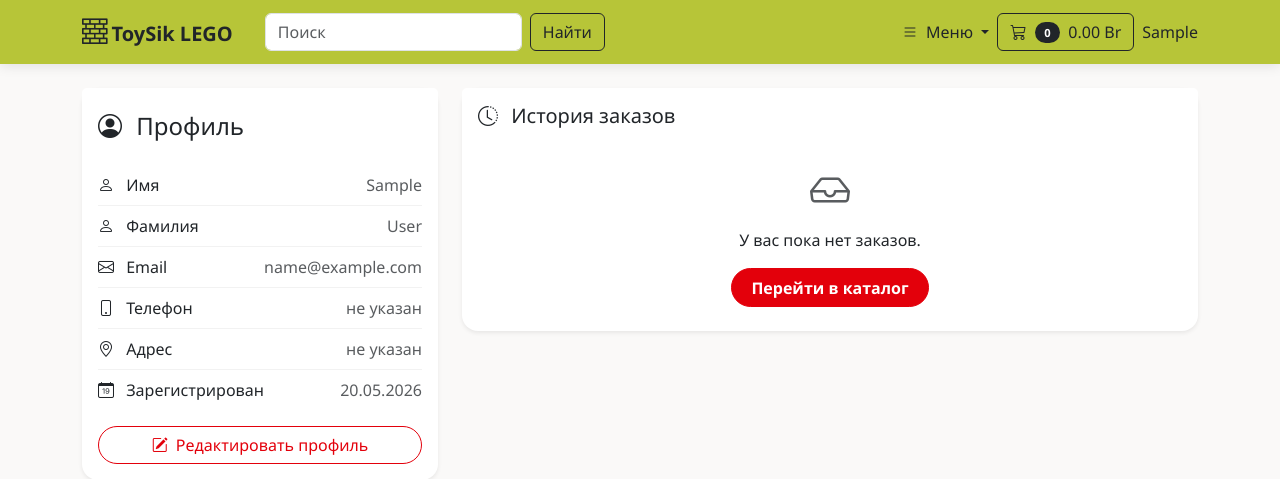
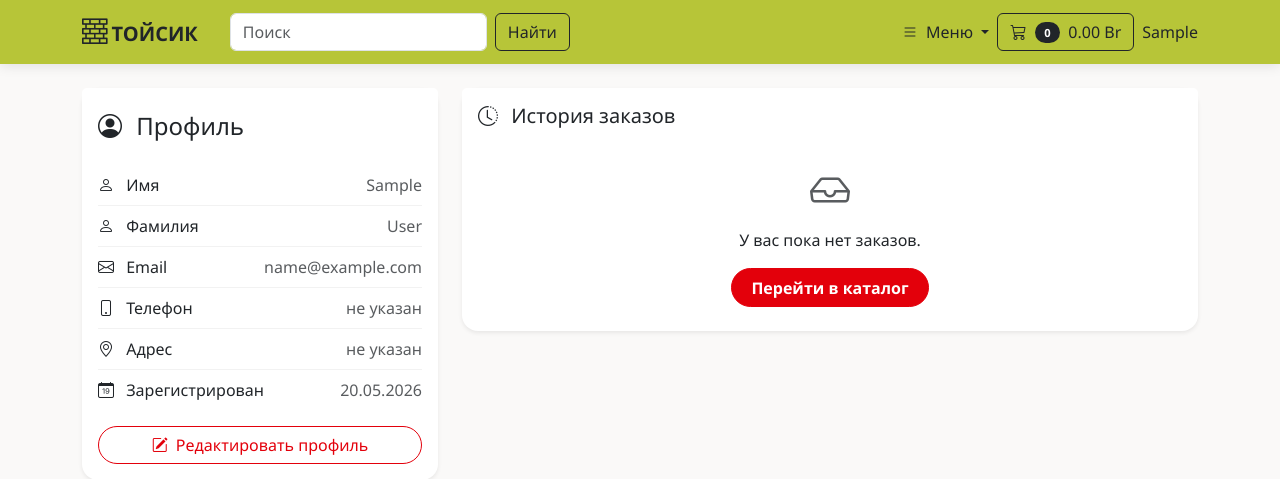
Before and after one commit to k1slee/lego-shop, a Django app: page /profile/ in a window 1280 px wide. Shown: the top 479 px of the page. Run offline with Django 4.2, Linux system fonts and the light colour scheme; the visitor is signed in with stand-in values (Sample User, id 1); data comes from the database, SQL or seed files in the repository; data that the repository does not hold is empty.

Commit message:
Правки

```diff
--- a/templates/base.html
+++ b/templates/base.html
@@ -15,7 +15,7 @@
   <nav class="navbar navbar-expand-lg sticky-top" style="background-color: #b7c538;">
     <div class="container">
       <a class="navbar-brand fw-semibold text-dark" href="{% url 'home' %}">
-        <i class="bi bi-bricks me-1"></i>ToySik LEGO
+        <i class="bi bi-bricks me-1"></i>ТОЙСИК
       </a>
       <button class="navbar-toggler" type="button" data-bs-toggle="collapse" data-bs-target="#navbarMain">
         <span class="navbar-toggler-icon"></span>
```
Also changed, not shown: static/images/logo.png (added).
